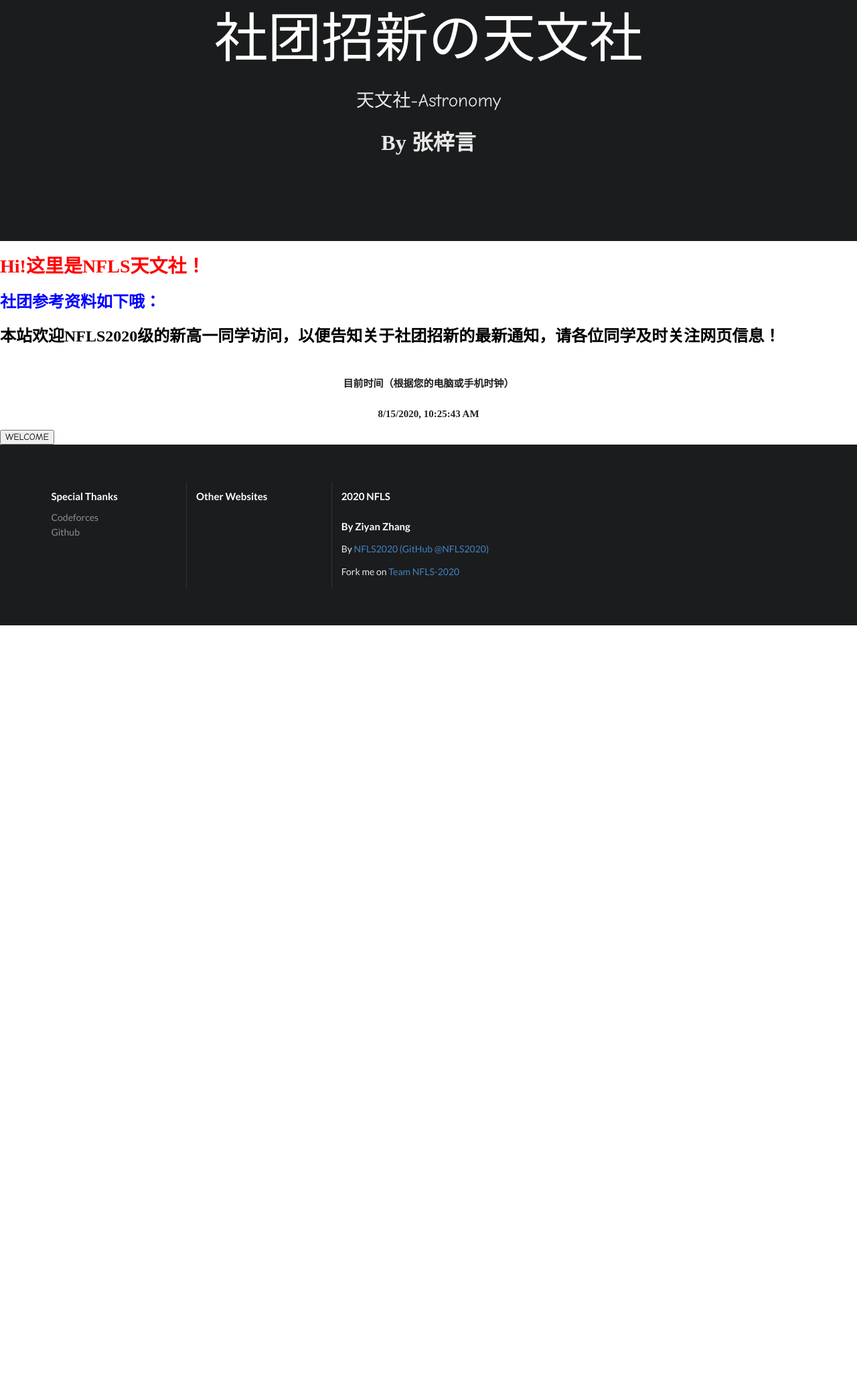
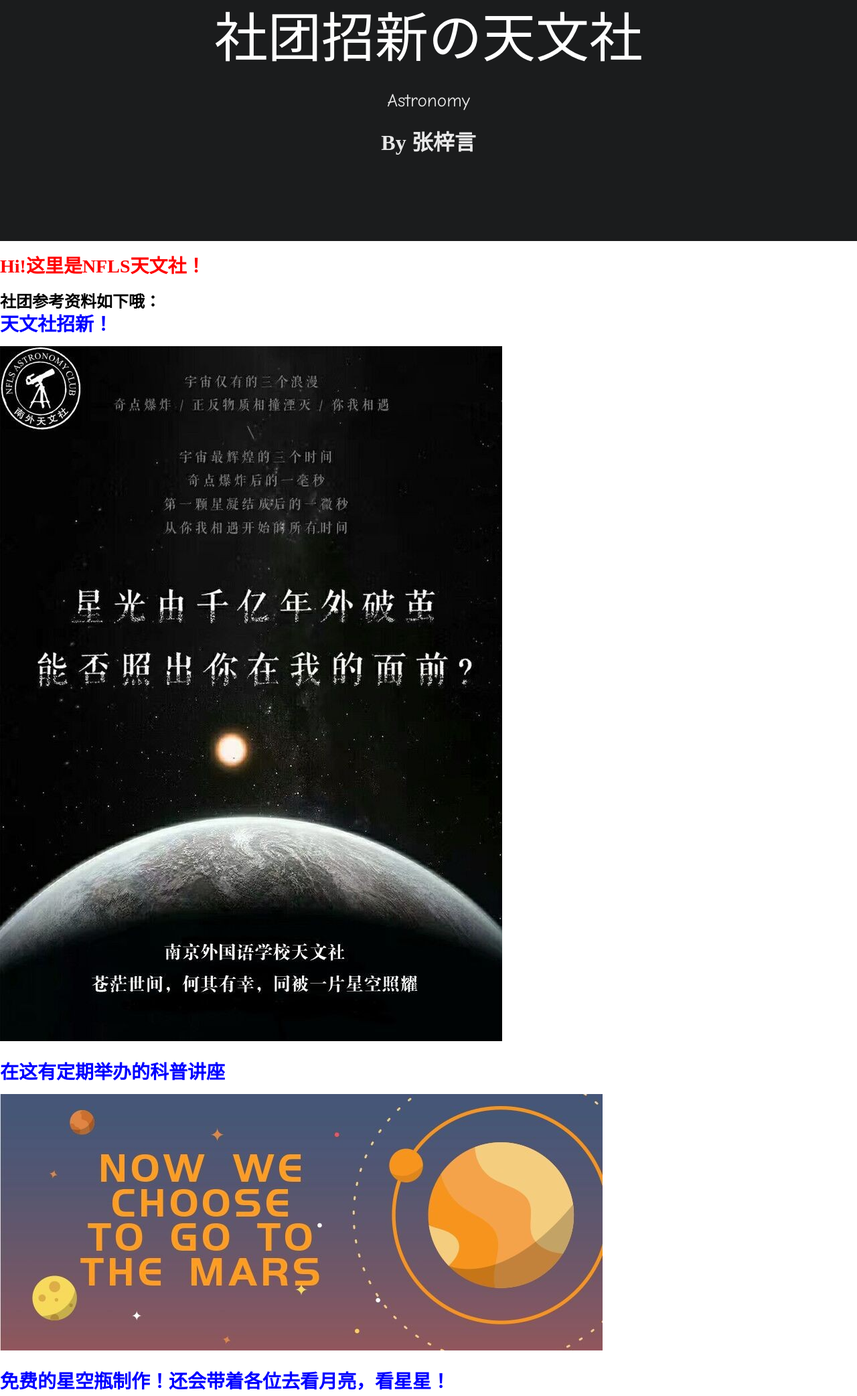
Before and after one commit to NFLS-2020/association-astronomy, a plain HTML site: page index.html in a window 1280 px wide. Shown: the part 140-2225 px from the top of the page at 67% size. Before the commit the page ends 1074 px from the top, so only its background shows below. Drawn offline with nearby package versions, Linux system fonts and the light colour scheme.

Commit message:
Update index.html

```diff
--- a/index.html
+++ b/index.html
@@ -122,7 +122,7 @@ function show_info()
             <div class="ui text container">
                 <h1 class="ui inverted header" style="font-family:STXinWei">社团招新の天文社</h1>
                 <h2 style="font-family:Comic Sans MS">
-                    天文社-Astronomy
+                    Astronomy
                 </h1>
                 <h1 style="font-size: 2em; font-family:STXinWei">
                     By 张梓言
@@ -135,9 +135,23 @@ function show_info()
         <h1 style="font-family:KaiTi">Hi!这里是NFLS天文社！</h1>
     </div>
     <br>
-    <div style="color:blue">
+    <div style="color:black">
         <h2 style="font-family:KaiTi">社团参考资料如下哦：</h2>
     </div>
+    <div style="color:blue">
+        <h1 style="font-family:STXinWei">天文社招新！</h1>
+        <img src="https://raw.githubusercontent.com/NFLS-2020/association-astronomy/master/%E5%A4%A9%E6%96%87%E7%A4%BE/1.jpg">
+        <br>
+        <h1 style="font-family:STXinWei">在这有定期举办的科普讲座</h1>
+        <img src="https://raw.githubusercontent.com/NFLS-2020/association-astronomy/master/%E5%A4%A9%E6%96%87%E7%A4%BE/2.jpg">
+        <br>
+        <h1 style="font-family:STXinWei">免费的星空瓶制作！还会带着各位去看月亮，看星星！</h1>
+        <img src="https://raw.githubusercontent.com/NFLS-2020/association-astronomy/master/%E5%A4%A9%E6%96%87%E7%A4%BE/3.jpg">
+        <br>
+        <h1 style="font-family:STXinWei">欢嘤各位来天文社玩！</h1>
+        <img src="https://raw.githubusercontent.com/NFLS-2020/association/master/%E6%8B%9B%E6%96%B0/%E5%A4%A9%E6%96%87%E7%A4%BE.jpg">
+    </div>
+    <br>
     <br>
     <div style="color:black">
         <h2 style="font-family:STXinWei">本站欢迎NFLS2020级的新高一同学访问，以便告知关于社团招新的最新通知，请各位同学及时关注网页信息！</h2>
```
